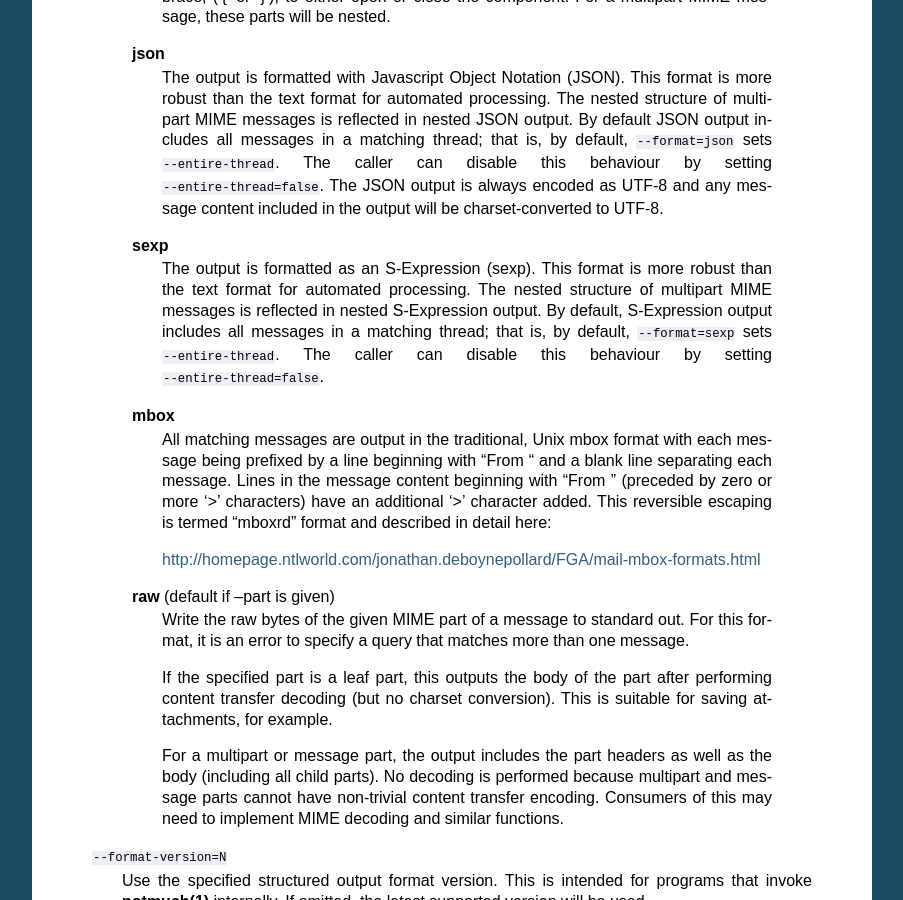
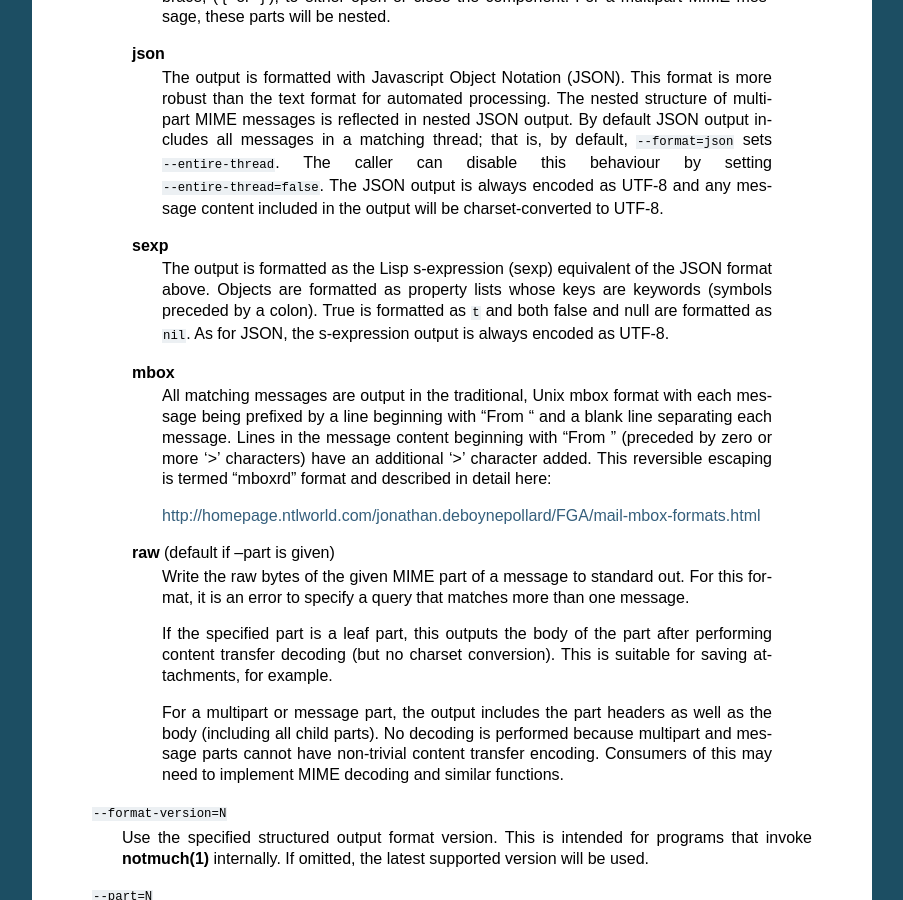
Before and after one commit to notmuch/notmuch, a Sphinx documentation site: the page built from doc/man1/notmuch-show.rst, in a window 1280 px wide and 900 px high, scrolled down 697 px. Shown: the whole window, without its empty margins (198-1101 px from the left). Built offline with Sphinx 7.4.7, drawn with Linux system fonts in a browser that asks for light colours; the version number is read from the project's files by our own code.

Commit message:
doc: Simplify and clarify notmuch show --format=sexp description
Previously, this was a verbatim copy of the --format=json text.
Change it to instead reference the JSON text and actually describe how
the S-expression format works.

```diff
--- a/doc/man1/notmuch-show.rst
+++ b/doc/man1/notmuch-show.rst
@@ -57,14 +57,12 @@ Supported options for **show** include
             UTF-8.
 
         **sexp**
-            The output is formatted as an S-Expression (sexp). This
-            format is more robust than the text format for automated
-            processing. The nested structure of multipart MIME messages
-            is reflected in nested S-Expression output. By default,
-            S-Expression output includes all messages in a matching
-            thread; that is, by default,
-            ``--format=sexp`` sets ``--entire-thread``. The caller can
-            disable this behaviour by setting ``--entire-thread=false``.
+            The output is formatted as the Lisp s-expression (sexp)
+            equivalent of the JSON format above. Objects are formatted
+            as property lists whose keys are keywords (symbols preceded
+            by a colon). True is formatted as ``t`` and both false and
+            null are formatted as ``nil``. As for JSON, the s-expression
+            output is always encoded as UTF-8.
 
         **mbox**
             All matching messages are output in the traditional, Unix
```
